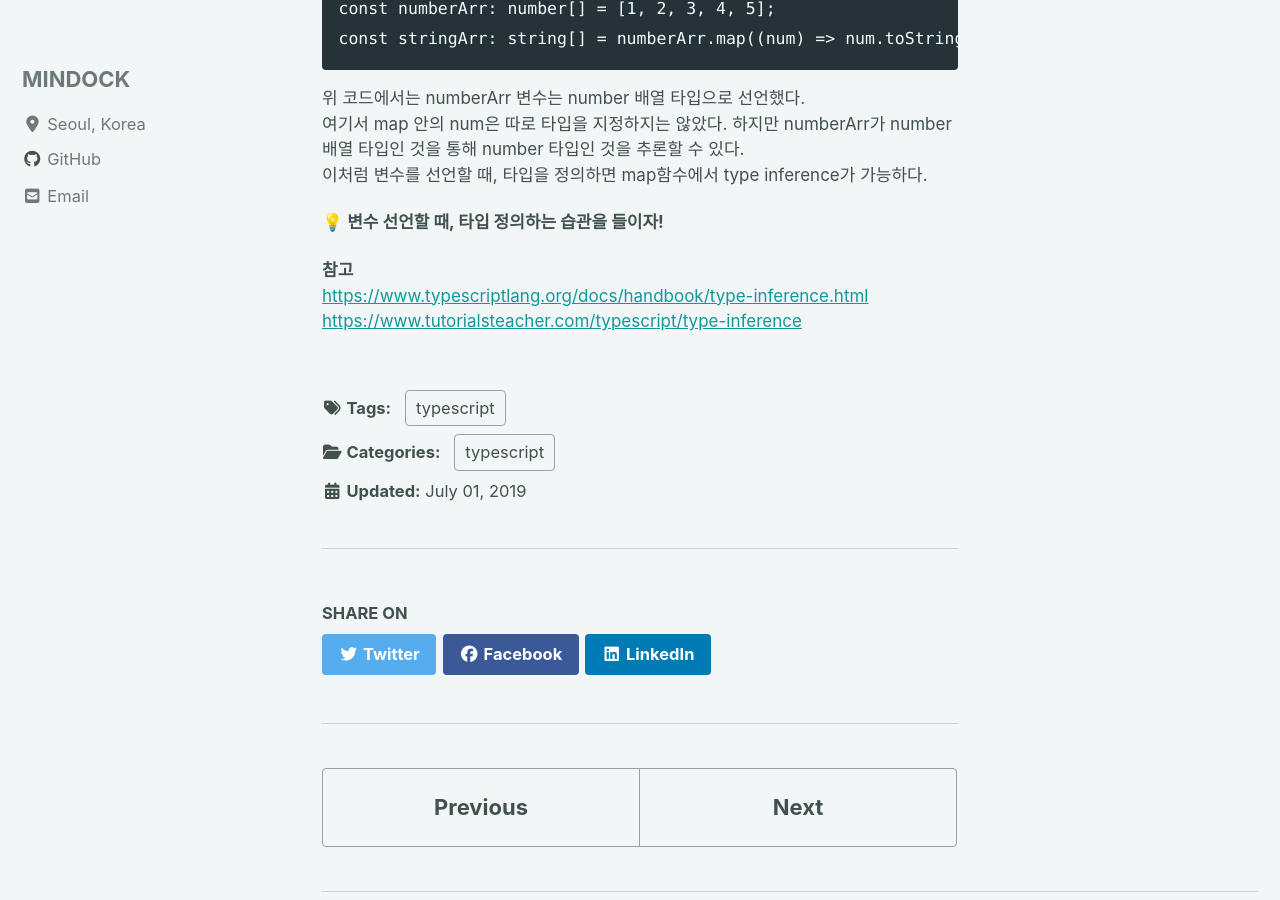
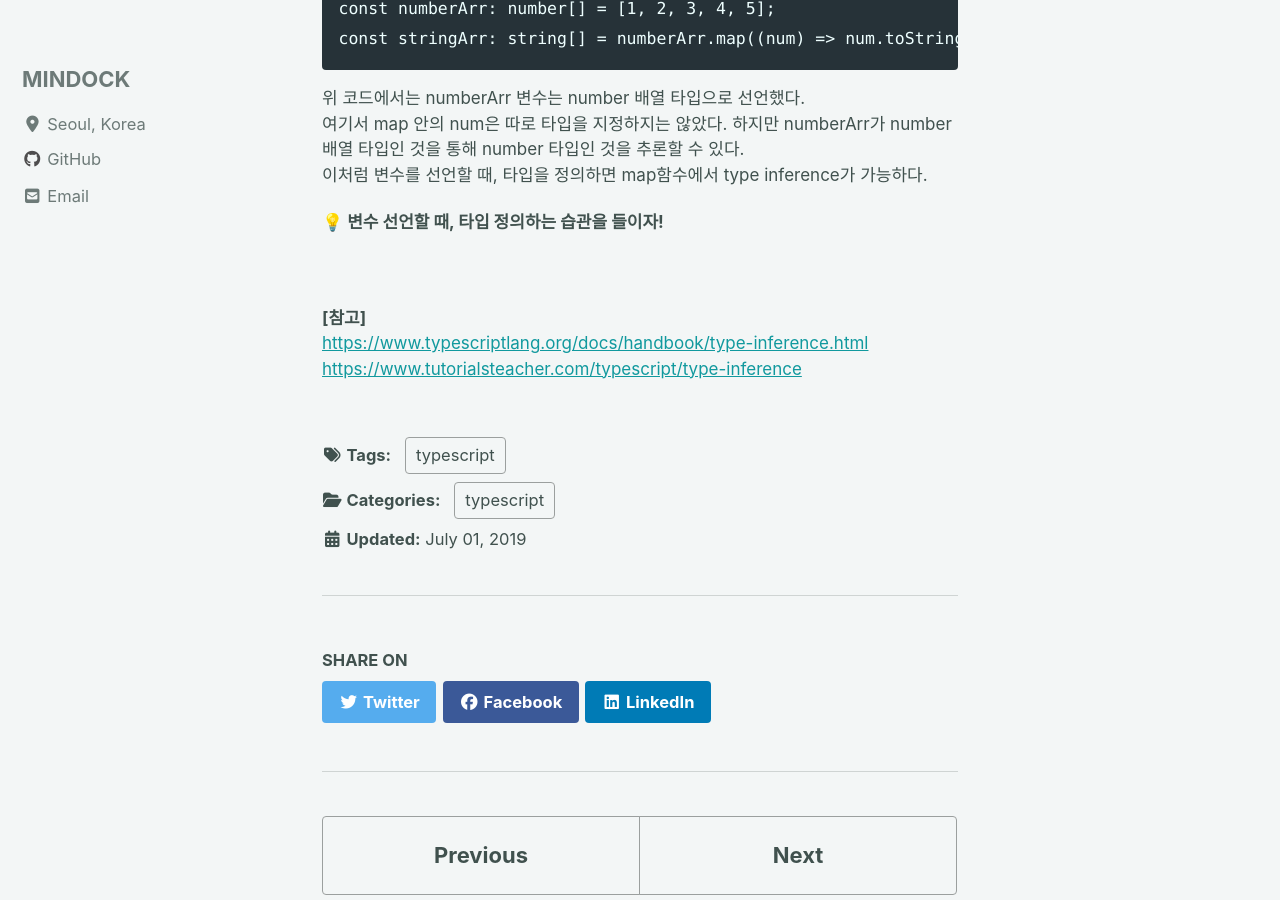
Before and after one commit to mindock/mindock.github.io, a Jekyll site: the page built from _posts/2019-07-01-type-inference.md, in a window 1280 px wide and 900 px high, scrolled down 547 px. Built offline with Jekyll 4.4.1, drawn with Linux system fonts in a browser that asks for light colours; cached includes are drawn as plain includes; nearby versions of some CDN libraries; emoji names are drawn with the system emoji font.

Commit message:
fix: 참고 링크 넣는 부분 줄바꿈 추가

```diff
--- a/_posts/2019-07-01-type-inference.md
+++ b/_posts/2019-07-01-type-inference.md
@@ -28,6 +28,8 @@ const stringArr: string[] = numberArr.map((num) => num.toString());
 
 **:bulb: 변수 선언할 때, 타입 정의하는 습관을 들이자!**
 
-**참고**
+<br>
+
+**[참고]**
 <https://www.typescriptlang.org/docs/handbook/type-inference.html>
 <https://www.tutorialsteacher.com/typescript/type-inference>
```
Also changed, not shown: _posts/2019-06-21-dns.md (+3 -1 lines).
